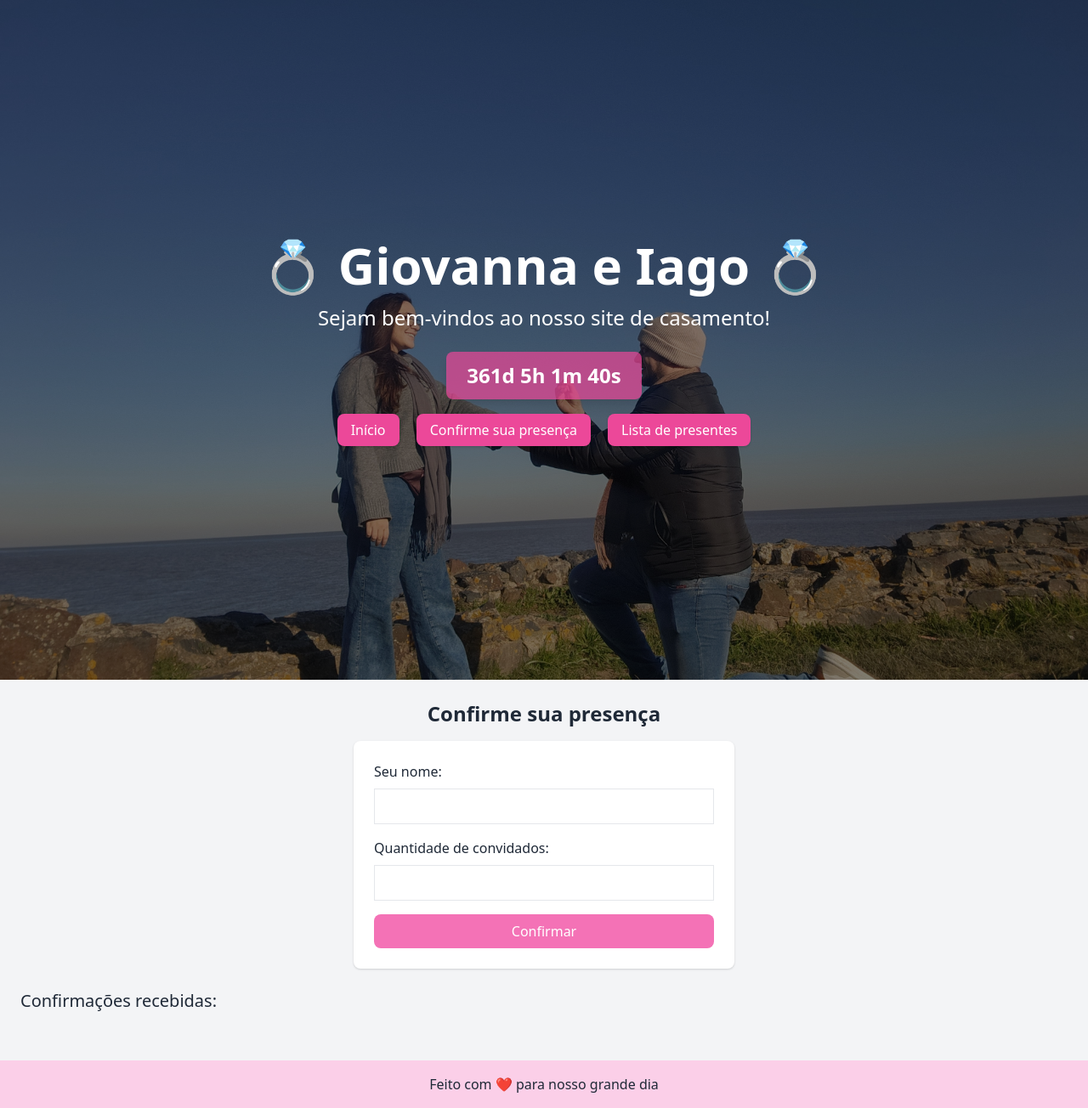
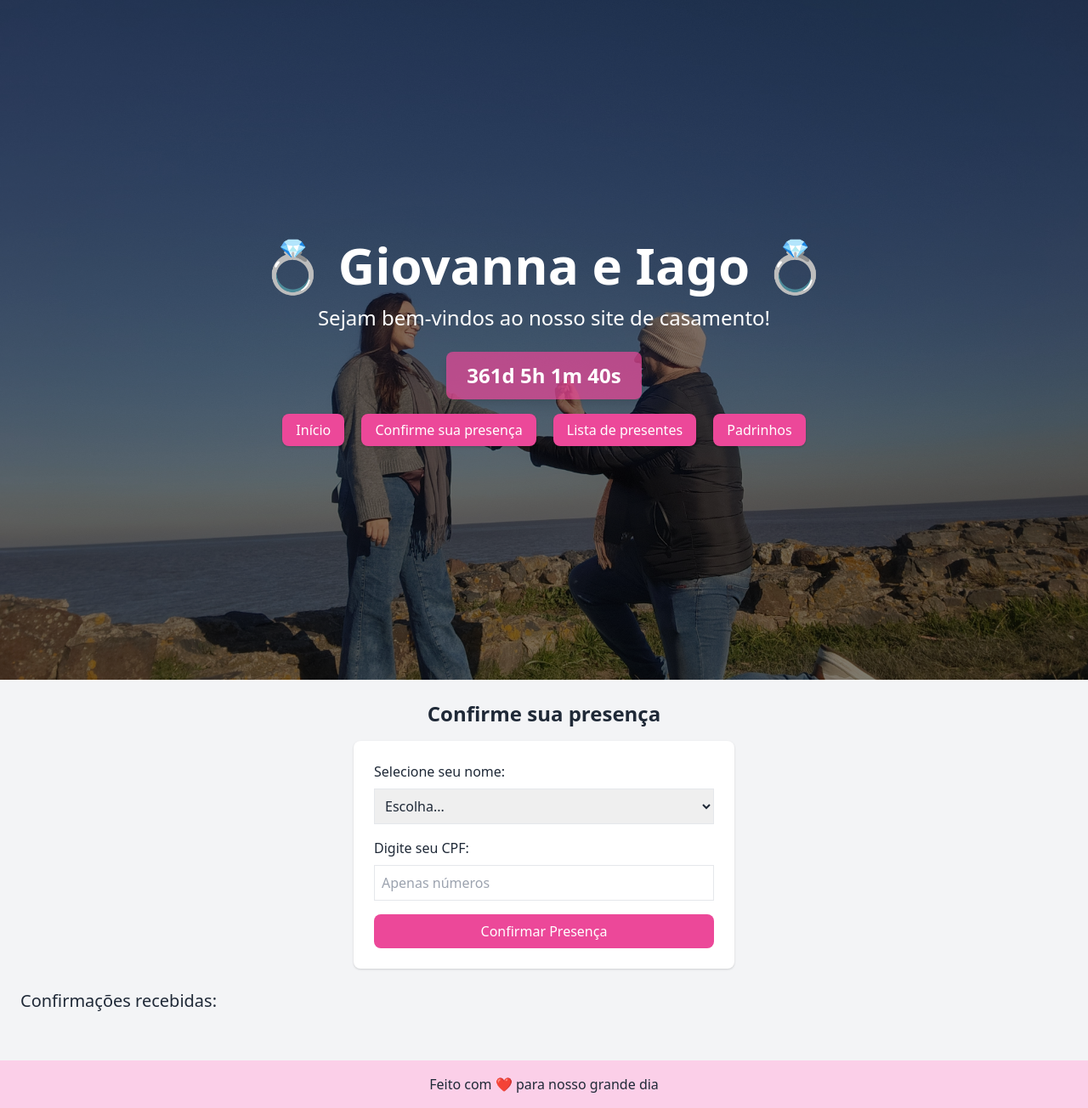
Before and after one commit to iagotanus/site-casamento, a Flask app: page /rsvp in a window 1280 px wide. Shown: the whole page at 85% size. Run offline with Flask 3, Linux system fonts and the light colour scheme.

Commit message:
instruções para os padrinhos

```diff
--- /dev/null
+++ b/requirements.txt
@@ -0,0 +1 @@
+Flask==3.0.3
--- a/src/app.py
+++ b/src/app.py
@@ -1,8 +1,14 @@
-from flask import Flask, render_template, request, redirect, url_for
+from flask import Flask, render_template, request, redirect, url_for, flash
 
 app = Flask(__name__)
+app.secret_key = "sua_chave_secreta_aqui"
 
-# Lista para armazenar confirmações
+# Lista de convidados (exemplo)
+convidados_registrados = [
+    {"nome": "Rosalina Camacho Tanus Ferreira", "cpf": "08408314807"},
+    {"nome": "Maria Souza", "cpf": "98765432100"},
+    {"nome": "Ana Oliveira", "cpf": "11122233344"},
+]
 confirmacoes = []
 
 @app.route("/")
@@ -13,14 +19,30 @@ def index():
 def rsvp():
     if request.method == "POST":
         nome = request.form.get("nome")
-        convidados = request.form.get("convidados")
-        confirmacoes.append({"nome": nome, "convidados": convidados})
+        cpf = request.form.get("cpf")
+
+        # Busca convidado
+        encontrado = next((c for c in convidados_registrados if c["nome"] == nome and c["cpf"] == cpf), None)
+
+        if encontrado:
+            confirmacoes.append({"nome": nome})
+            flash("Presença confirmada com sucesso! 🎉", "success")
+        else:
+            flash("Nome e CPF não conferem. Tente novamente.", "error")
+
         return redirect(url_for("rsvp"))
-    return render_template("rsvp.html", confirmacoes=confirmacoes)
+
+    return render_template("rsvp.html", convidados=convidados_registrados, confirmacoes=confirmacoes)
 
 @app.route("/presentes")
 def presentes():
     return render_template("presentes.html")
 
+@app.route("/padrinhos")
+def padrinhos():
+    return render_template("padrinhos.html")
+
+
+
 if __name__ == "__main__":
     app.run(debug=True)
--- a/src/templates/base.html
+++ b/src/templates/base.html
@@ -53,6 +53,7 @@
                 <a href="/" class="bg-pink-500 hover:bg-pink-600 px-4 py-2 rounded-lg shadow">Início</a>
                 <a href="/rsvp" class="bg-pink-500 hover:bg-pink-600 px-4 py-2 rounded-lg shadow">Confirme sua presença</a>
                 <a href="/presentes" class="bg-pink-500 hover:bg-pink-600 px-4 py-2 rounded-lg shadow">Lista de presentes</a>
+                <a href="/padrinhos" class="bg-pink-500 hover:bg-pink-600 px-4 py-2 rounded-lg shadow">Padrinhos</a>
             </nav>
         </div>
     </header>
--- a/src/templates/rsvp.html
+++ b/src/templates/rsvp.html
@@ -1,21 +1,43 @@
 {% extends "base.html" %}
 {% block content %}
+
 <h2 class="text-2xl font-semibold text-center mb-4">Confirme sua presença</h2>
 
+<!-- MENSAGENS -->
+<div class="max-w-md mx-auto mb-4">
+    {% with messages = get_flashed_messages(with_categories=true) %}
+        {% if messages %}
+            {% for category, msg in messages %}
+                <div class="p-3 mb-2 text-white rounded
+                    {% if category == 'success' %} bg-green-500 {% else %} bg-red-500 {% endif %}">
+                    {{ msg }}
+                </div>
+            {% endfor %}
+        {% endif %}
+    {% endwith %}
+</div>
+
 <form method="POST" class="max-w-md mx-auto bg-white p-6 rounded-lg shadow">
-    <label class="block mb-2">Seu nome:</label>
-    <input type="text" name="nome" required class="w-full border p-2 mb-4">
 
-    <label class="block mb-2">Quantidade de convidados:</label>
-    <input type="number" name="convidados" required class="w-full border p-2 mb-4">
+    <label class="block mb-2">Selecione seu nome:</label>
+    <select name="nome" required class="w-full border p-2 mb-4">
+        <option value="">Escolha...</option>
+        {% for c in convidados %}
+            <option value="{{ c.nome }}">{{ c.nome }}</option>
+        {% endfor %}
+    </select>
 
-    <button type="submit" class="w-full bg-pink-400 text-white py-2 rounded-lg">Confirmar</button>
+    <label class="block mb-2">Digite seu CPF:</label>
+    <input type="text" name="cpf" maxlength="11" required class="w-full border p-2 mb-4" placeholder="Apenas números">
+
+    <button type="submit" class="w-full bg-pink-500 hover:bg-pink-600 text-white py-2 rounded-lg">Confirmar Presença</button>
 </form>
 
 <h3 class="text-xl mt-6 mb-2">Confirmações recebidas:</h3>
 <ul class="list-disc ml-6">
     {% for c in confirmacoes %}
-        <li>{{ c.nome }} - {{ c.convidados }} convidados</li>
+        <li>{{ c.nome }}</li>
     {% endfor %}
 </ul>
+
 {% endblock %}
```
Also changed, not shown: src/templates/padrinhos.html (added, +44 -0 lines).
